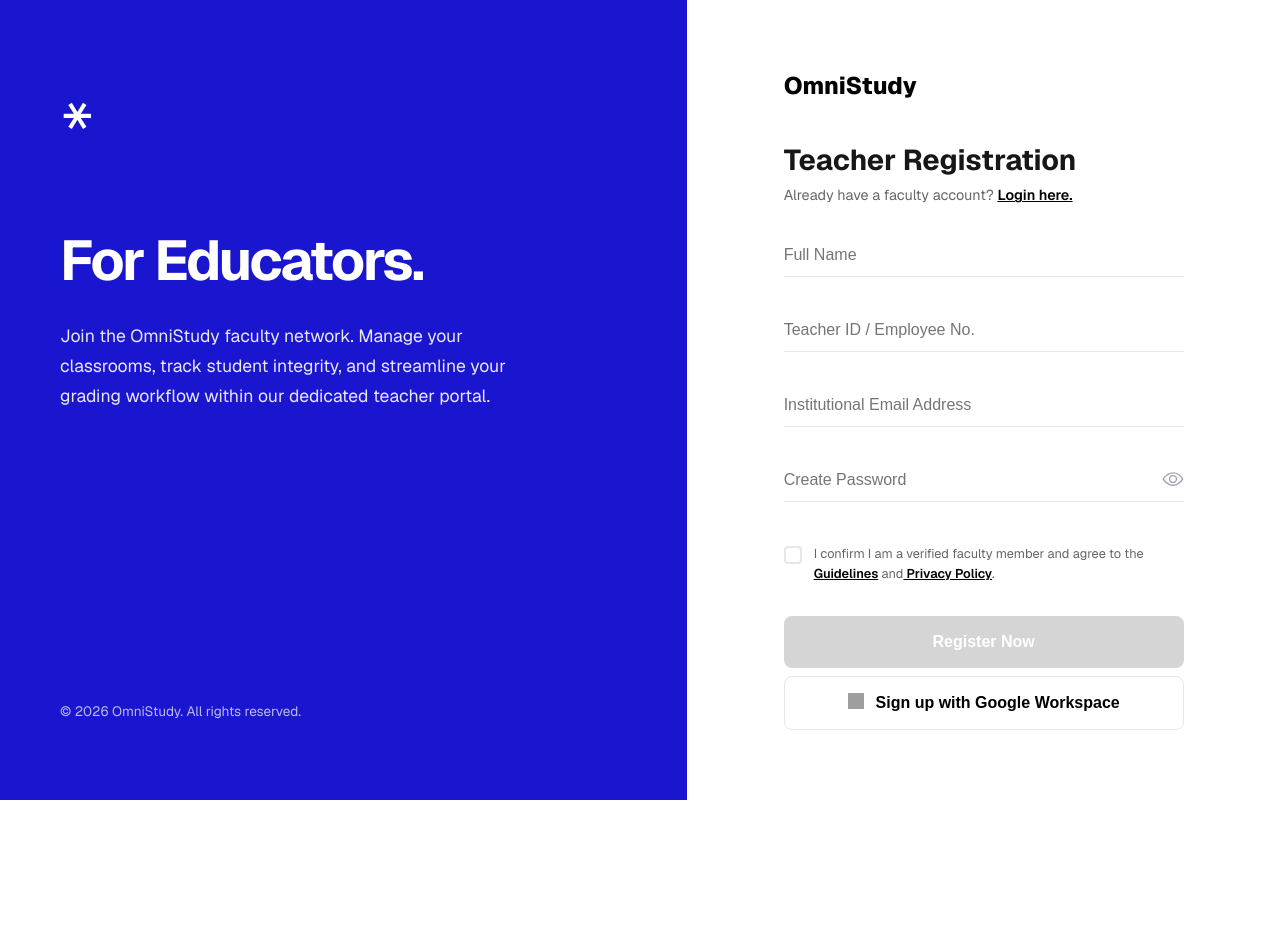
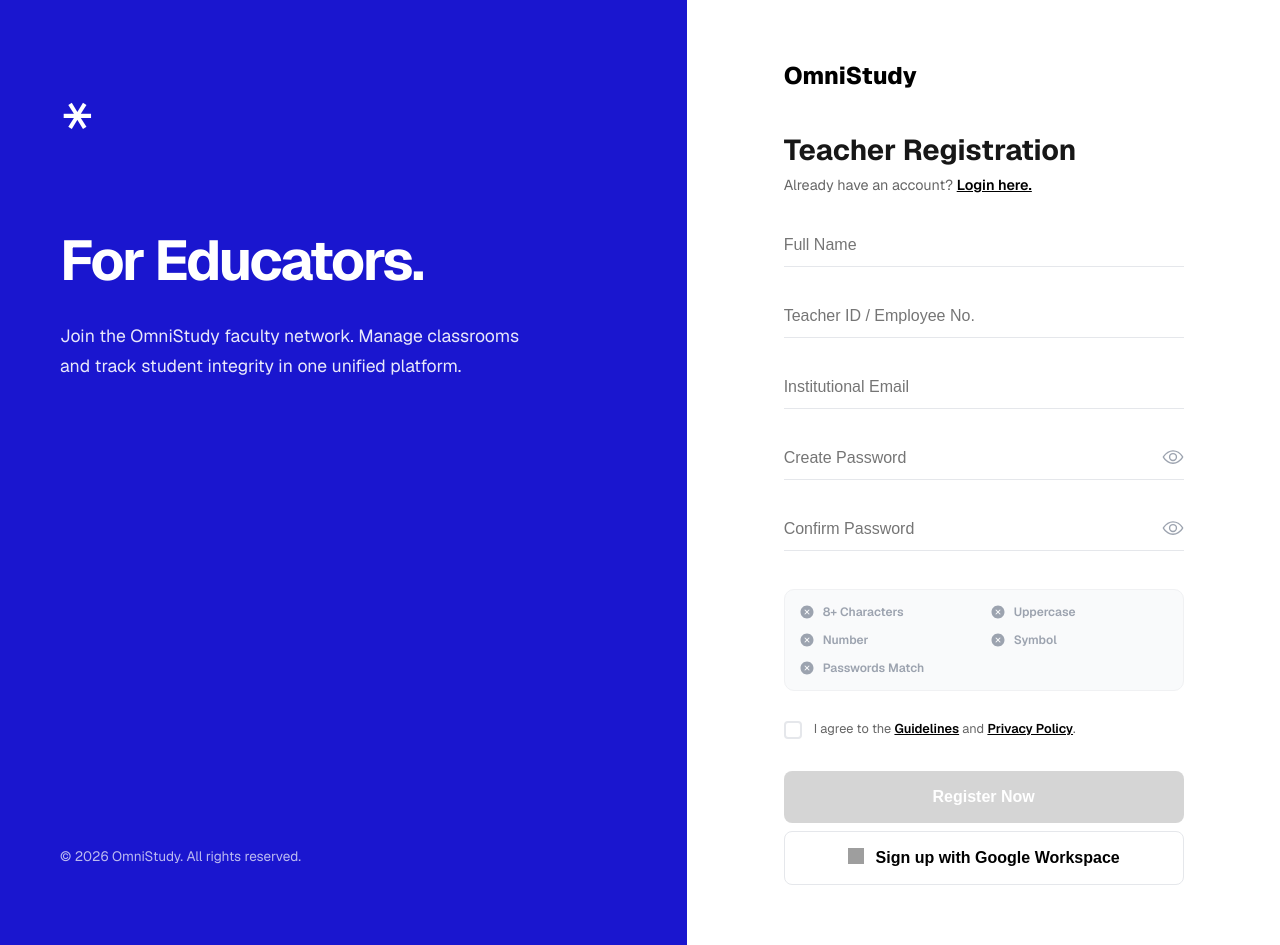
Before and after one commit to Reogieakero/academic-system, a Next.js app: page /register in a window 1280 px wide. Before the commit the page ends 800 px from the top, so only its background shows below. Built offline with nearby package versions, Linux system fonts and the light colour scheme; grey boxes are pictures that could not be loaded.

Commit message:
manual registration + validation

```diff
--- a/src/app/register/page.jsx
+++ b/src/app/register/page.jsx
@@ -1,17 +1,49 @@
 'use client';
 
-import React, { useState } from 'react';
+import React, { useState, useMemo } from 'react';
 import Link from 'next/link';
 import Image from 'next/image';
-import { IoEyeOutline, IoEyeOffOutline } from 'react-icons/io5';
+import { IoEyeOutline, IoEyeOffOutline, IoCheckmarkCircle, IoCloseCircle } from 'react-icons/io5';
 import Button from '../../../components/ui/Button';
 import Modal from '../../../components/layout/Modal';
 import styles from './register.module.css';
+
+const ValidationRow = ({ fulfilled, text }) => (
+  <div className={`${styles.validationItem} ${fulfilled ? styles.valid : styles.invalid}`}>
+    {fulfilled ? <IoCheckmarkCircle size={16} /> : <IoCloseCircle size={16} />}
+    <span>{text}</span>
+  </div>
+);
 
 export default function TeacherRegisterPage() {
   const [showPassword, setShowPassword] = useState(false);
   const [modalType, setModalType] = useState(null);
   const [isAgreed, setIsAgreed] = useState(false);
+
+  const [formData, setFormData] = useState({
+    fullname: '',
+    teacherId: '',
+    email: '',
+    password: '',
+    confirmPassword: ''
+  });
+
+  const handleChange = (e) => {
+    setFormData({ ...formData, [e.target.name]: e.target.value });
+  };
+
+  const passValidation = useMemo(() => {
+    return {
+      length: formData.password.length >= 8,
+      upper: /[A-Z]/.test(formData.password),
+      number: /[0-9]/.test(formData.password),
+      special: /[^A-Za-z0-9]/.test(formData.password),
+      match: formData.password === formData.confirmPassword && formData.confirmPassword !== ''
+    };
+  }, [formData.password, formData.confirmPassword]);
+
+  const isPassValid = Object.values(passValidation).every(Boolean);
+  const canSubmit = isPassValid && isAgreed && formData.fullname && formData.teacherId && formData.email;
 
   return (
     <main className={styles.wrapper}>
@@ -20,11 +52,7 @@ export default function TeacherRegisterPage() {
           <div className={styles.mainIcon}>*</div>
           <div className={styles.welcomeText}>
             <h1>For Educators.</h1>
-            <p>
-              Join the OmniStudy faculty network. Manage your classrooms,
-              track student integrity, and streamline your grading workflow
-              within our dedicated teacher portal.
-            </p>
+            <p>Join the OmniStudy faculty network. Manage classrooms and track student integrity in one unified platform.</p>
           </div>
         </div>
         <footer className={styles.sidebarFooter}>
@@ -40,24 +68,22 @@ export default function TeacherRegisterPage() {
 
           <div className={styles.formTitles}>
             <h3>Teacher Registration</h3>
-            <p>
-              Already have a faculty account? <Link href="/login">Login here.</Link>
-            </p>
+            <p>Already have an account? <Link href="/login">Login here.</Link></p>
           </div>
 
           <form className={styles.registerForm} onSubmit={(e) => e.preventDefault()}>
             <div className={styles.fieldGroup}>
-              <input type="text" name="fullname" placeholder="Full Name" required />
+              <input type="text" name="fullname" placeholder="Full Name" onChange={handleChange} required />
               <span className={styles.morphLine}></span>
             </div>
 
             <div className={styles.fieldGroup}>
-              <input type="text" name="teacherId" placeholder="Teacher ID / Employee No." required />
+              <input type="text" name="teacherId" placeholder="Teacher ID / Employee No." onChange={handleChange} required />
               <span className={styles.morphLine}></span>
             </div>
 
             <div className={styles.fieldGroup}>
-              <input type="email" name="email" placeholder="Institutional Email Address" required />
+              <input type="email" name="email" placeholder="Institutional Email" onChange={handleChange} required />
               <span className={styles.morphLine}></span>
             </div>
 
@@ -67,6 +93,7 @@ export default function TeacherRegisterPage() {
                   type={showPassword ? "text" : "password"}
                   name="password"
                   placeholder="Create Password"
+                  onChange={handleChange}
                   required
                 />
                 <button
@@ -80,23 +107,45 @@ export default function TeacherRegisterPage() {
               </div>
             </div>
 
+            <div className={styles.fieldGroup}>
+              <div className={styles.inputWrapper}>
+                <input
+                  type={showPassword ? "text" : "password"}
+                  name="confirmPassword"
+                  placeholder="Confirm Password"
+                  onChange={handleChange}
+                  required
+                />
+                <button
+                  type="button"
+                  className={styles.iconButton}
+                  onClick={() => setShowPassword(!showPassword)}
+                >
+                  {showPassword ? <IoEyeOffOutline size={22} /> : <IoEyeOutline size={22} />}
+                </button>
+                <span className={styles.morphLine}></span>
+              </div>
+            </div>
+
+            <div className={styles.validationGrid}>
+              <ValidationRow fulfilled={passValidation.length} text="8+ Characters" />
+              <ValidationRow fulfilled={passValidation.upper} text="Uppercase" />
+              <ValidationRow fulfilled={passValidation.number} text="Number" />
+              <ValidationRow fulfilled={passValidation.special} text="Symbol" />
+              <ValidationRow fulfilled={passValidation.match} text="Passwords Match" />
+            </div>
+
             <div className={styles.agreementWrapper}>
               <label className={styles.checkboxContainer}>
-                <input
-                  type="checkbox"
-                  checked={isAgreed}
-                  onChange={(e) => setIsAgreed(e.target.checked)}
-                />
+                <input type="checkbox" checked={isAgreed} onChange={(e) => setIsAgreed(e.target.checked)} />
                 <span className={styles.checkmark}></span>
                 <p>
-                  I confirm I am a verified faculty member and agree to the
-                  <span className={styles.link} onClick={(e) => { e.preventDefault(); setModalType('guidelines'); }}> Guidelines</span> and
-                  <span className={styles.link} onClick={(e) => { e.preventDefault(); setModalType('privacy'); }}> Privacy Policy</span>.
+                  I agree to the <span className={styles.link} onClick={() => setModalType('guidelines')}>Guidelines</span> and <span className={styles.link} onClick={() => setModalType('privacy')}>Privacy Policy</span>.
                 </p>
               </label>
             </div>
 
-            <Button type="submit" variant="primary" disabled={!isAgreed}>
+            <Button type="submit" variant="primary" disabled={!canSubmit}>
               Register Now
             </Button>
 
@@ -110,16 +159,8 @@ export default function TeacherRegisterPage() {
         </div>
       </section>
 
-      <Modal isOpen={modalType === 'guidelines'} onClose={() => setModalType(null)} title="Faculty Guidelines">
-        <h4>Verification</h4>
-        <p>OmniStudy is exclusive to verified educators. Accounts found to be impersonating faculty will be permanently suspended.</p>
-        <h4>Academic Integrity</h4>
-        <p>Teachers must use the platform to uphold the highest standards of academic honesty.</p>
-      </Modal>
-
-      <Modal isOpen={modalType === 'privacy'} onClose={() => setModalType(null)} title="Privacy Policy">
-        <h4>Data Collection</h4>
-        <p>We collect institutional email and faculty ID to ensure platform security and verification.</p>
+      <Modal isOpen={!!modalType} onClose={() => setModalType(null)} title={modalType === 'guidelines' ? "Faculty Guidelines" : "Privacy Policy"}>
+        <p>OmniStudy ensures the highest standard of data protection for faculty members.</p>
       </Modal>
     </main>
   );
--- a/src/app/register/register.module.css
+++ b/src/app/register/register.module.css
@@ -82,7 +82,6 @@
   font-weight: 600;
 }
 
-/* MATCHES LOGIN BUTTON SPACING */
 .registerForm {
   display: flex;
   flex-direction: column;
@@ -92,7 +91,7 @@
 .fieldGroup {
   position: relative;
   width: 100%;
-  margin-bottom: 24px;
+  margin-bottom: 20px;
 }
 
 .inputWrapper {
@@ -146,8 +145,36 @@
   z-index: 3;
 }
 
+.validationGrid {
+  display: grid;
+  grid-template-columns: repeat(2, 1fr);
+  gap: 12px;
+  margin: 10px 0 20px 0;
+  padding: 14px;
+  background: #f9fafb;
+  border-radius: 10px;
+  border: 1px solid #f0f1f3;
+}
+
+.validationItem {
+  display: flex;
+  align-items: center;
+  gap: 8px;
+  font-size: 0.75rem;
+  font-weight: 600;
+  transition: all 0.3s ease;
+}
+
+.invalid {
+  color: #9ca3af;
+}
+
+.valid {
+  color: #10b981;
+}
+
 .agreementWrapper {
-  margin: 10px 0 25px 0;
+  margin-bottom: 24px;
 }
 
 .checkboxContainer {
@@ -168,8 +195,8 @@
   border: 2px solid #e5e7eb;
   border-radius: 4px;
   position: relative;
+  margin-top: 2px;
   transition: all 0.2s;
-  margin-top: 2px;
 }
 
 .checkboxContainer input:checked ~ .checkmark {
```
